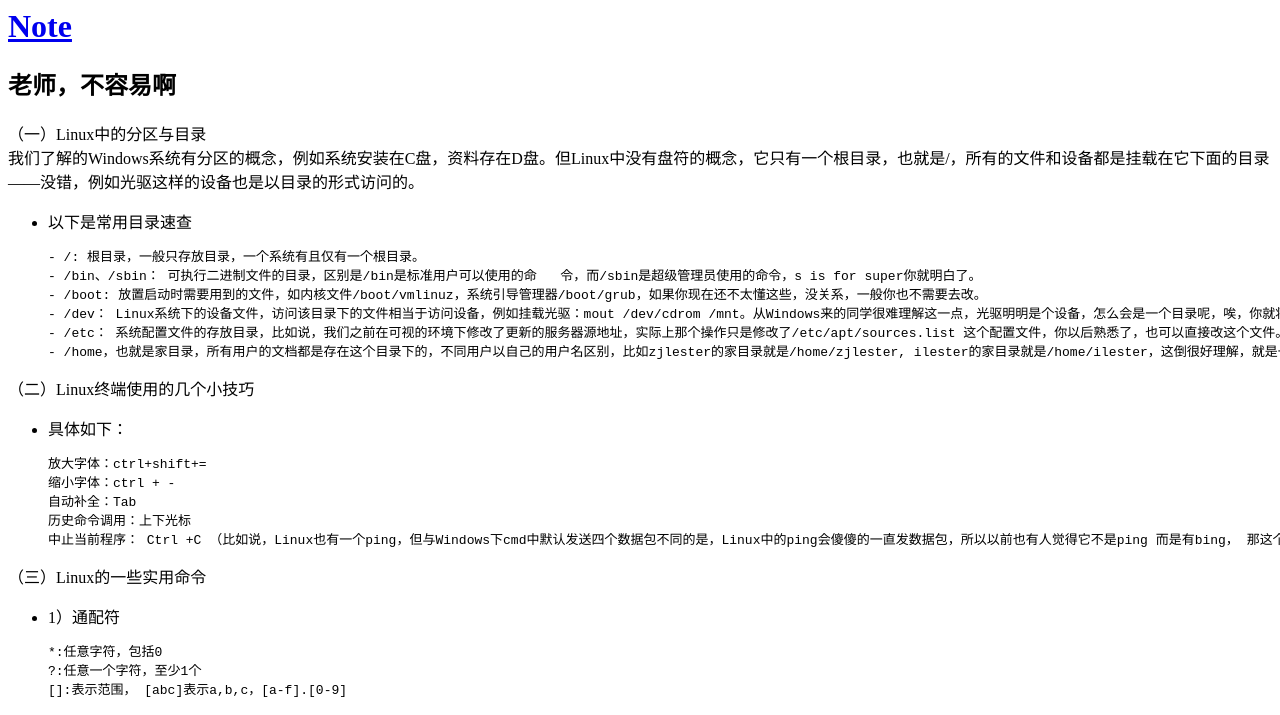
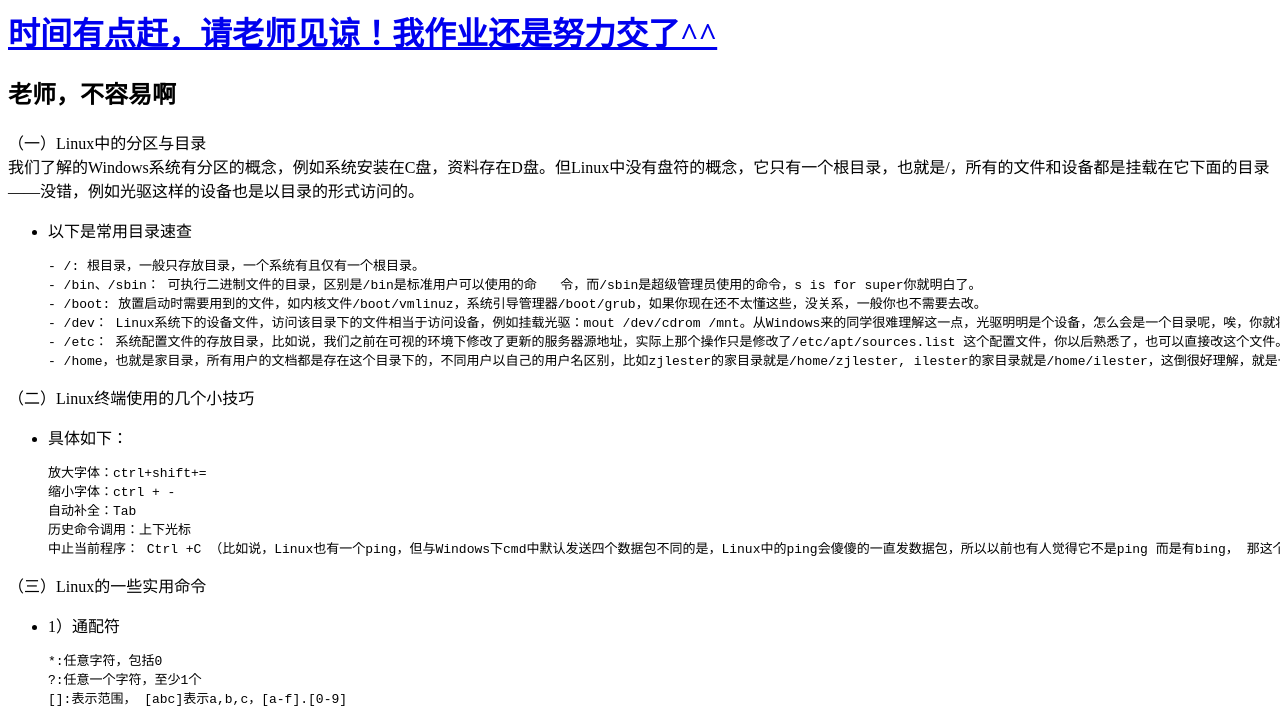
Before and after one commit to CJJandrea/scratchzjnu.github.io, a plain HTML site: page index.html in a window 1280 px wide. Shown: the top 715 px of the page. Drawn offline with Linux system fonts and the light colour scheme.

Commit message:
Update index.html

```diff
--- a/index.html
+++ b/index.html
@@ -6,7 +6,7 @@
 <body>
 <div>
     <h1 itemprop="name">
-      <a class="article-title" href="/2020/05/05/Note/">Note</a>
+      <a class="article-title" href="/2020/05/05/Note/">时间有点赶，请老师见谅！我作业还是努力交了^^</a>
     </h1>
 
     <div class="article-entry" itemprop="articleBody">
```
